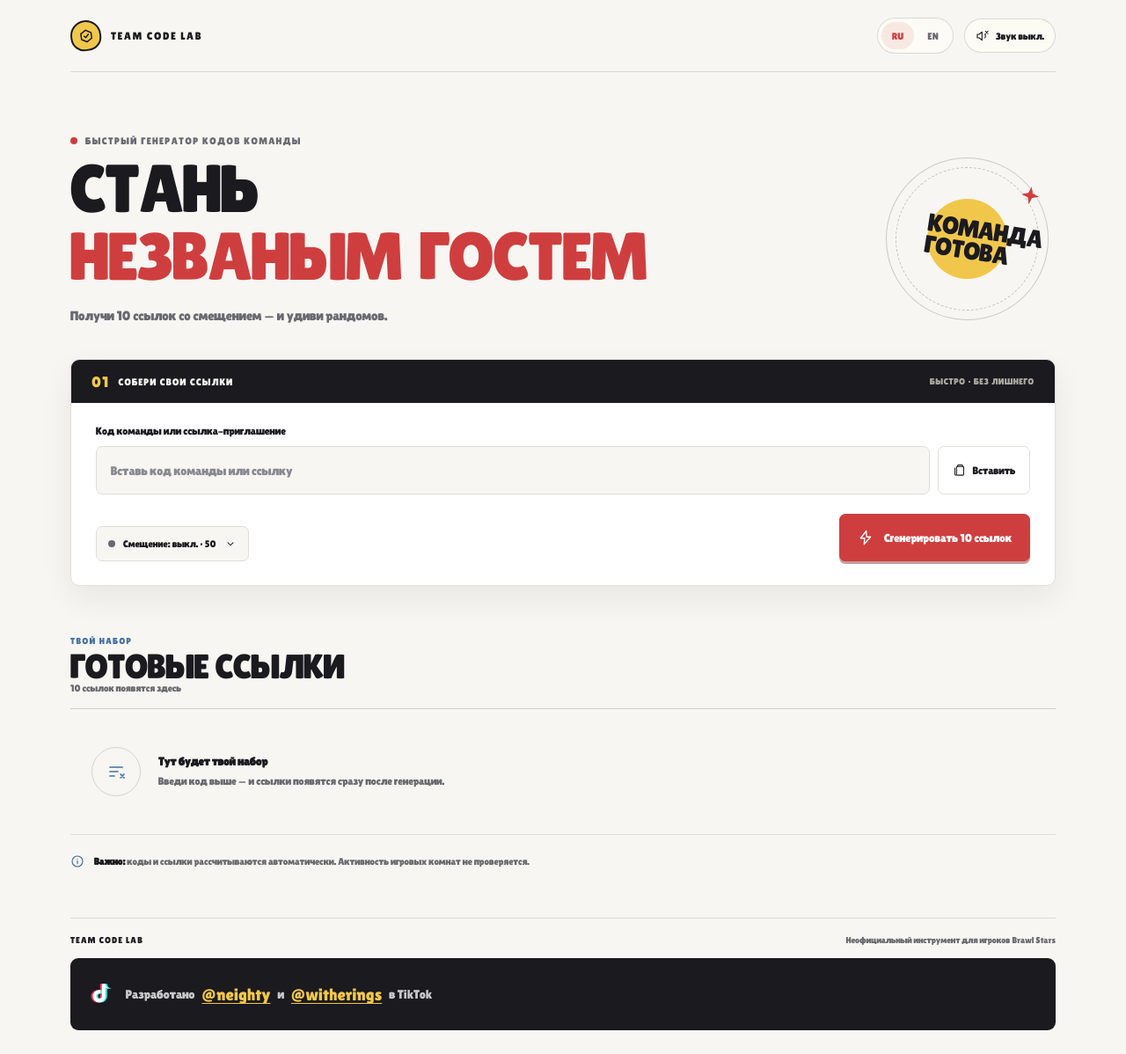
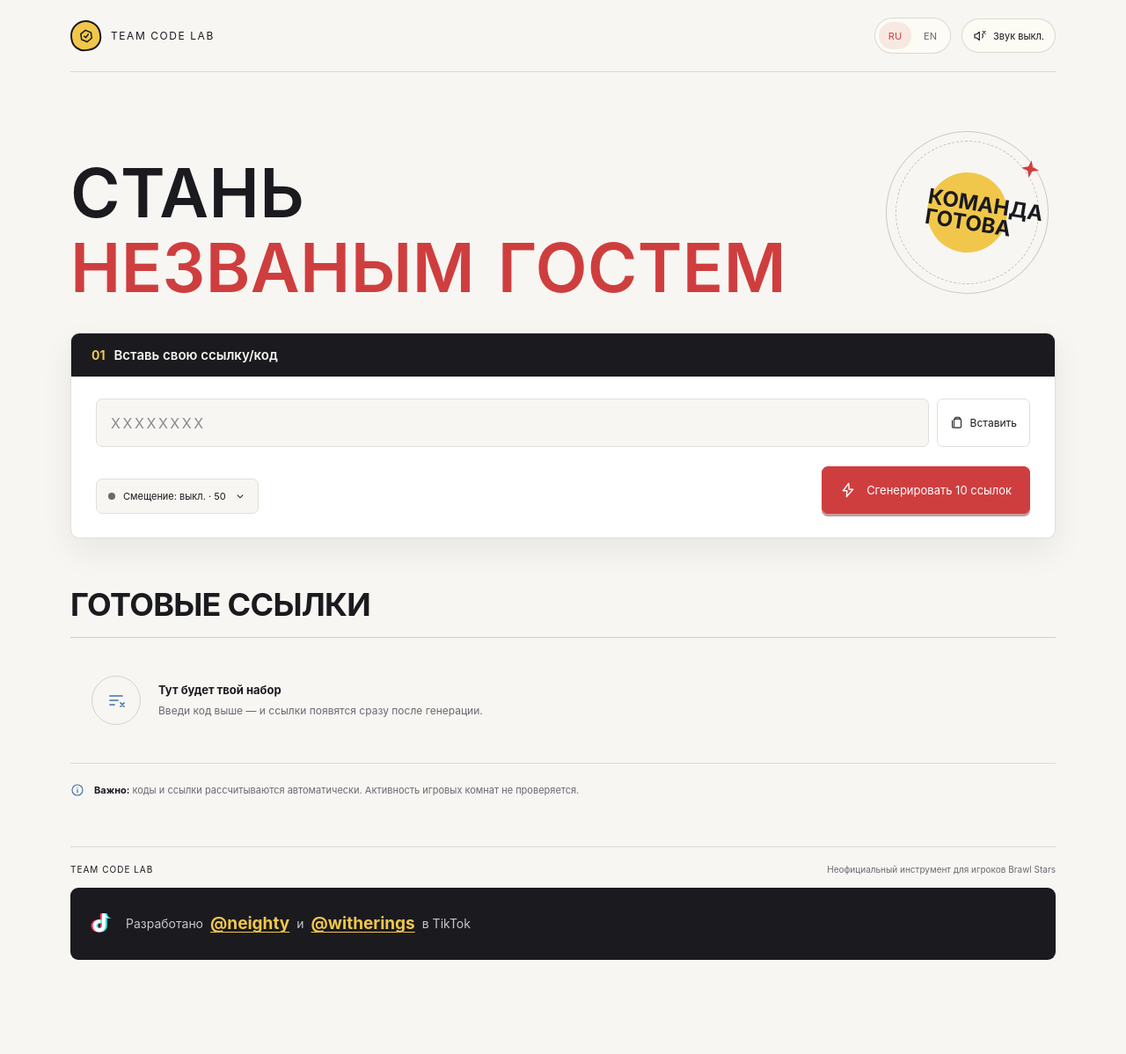
Before and after one commit to witherings/botrooms, a Flask app: page / in a window 1280 px wide. Shown: the whole page at 88% size. After the commit the page ends 1091 px from the top, so only its background shows below. Run offline with Flask 3, Linux system fonts and the light colour scheme.

Commit message:
Refactor frontend assets and clean up site styles
Replit-Commit-Author: Agent

```diff
--- a/site/static/app.js
+++ b/site/static/app.js
@@ -1,15 +1,12 @@
 (() => {
   const copy = {
     ru: {
-      eyebrow: "БЫСТРЫЙ ГЕНЕРАТОР КОДОВ КОМАНДЫ",
       titleA: "СТАНЬ",
       titleB: "НЕЗВАНЫМ ГОСТЕМ",
-      heroCopy: "Получи 10 ссылок со смещением — и удиви рандомов.",
       stamp: "КОМАНДА<br>ГОТОВА",
-      generatorTitle: "СОБЕРИ СВОИ ССЫЛКИ",
-      barNote: "БЫСТРО · БЕЗ ЛИШНЕГО",
-      inputLabel: "Код команды или ссылка-приглашение",
-      inputPlaceholder: "Вставь код команды или ссылку",
+      generatorTitle: "Вставь свою ссылку/код",
+      inputLabel: "Вставь свою ссылку или код",
+      inputPlaceholder: "XXXXXXXX",
       paste: "Вставить",
       pasteError: "Не удалось прочитать буфер обмена. Вставь код вручную.",
       offsetLabel: "Смещение",
@@ -20,9 +17,7 @@
       customOffset: "Другое",
       generate: "Сгенерировать 10 ссылок",
       generating: "Считаем коды",
-      resultsKicker: "ТВОЙ НАБОР",
       resultsTitle: "ГОТОВЫЕ ССЫЛКИ",
-      resultsMeta: "10 ссылок появятся здесь",
       loadingMeta: "Готовим 10 ссылок…",
       emptyTitle: "Тут будет твой набор",
       emptyCopy: "Введи код выше — и ссылки появятся сразу после генерации.",
@@ -51,15 +46,12 @@
       copyFailure: "Не удалось скопировать ссылку."
     },
     en: {
-      eyebrow: "QUICK TEAM CODE GENERATOR",
       titleA: "BE",
       titleB: "THE UNINVITED GUEST",
-      heroCopy: "Get 10 invite links with an offset — and surprise some randoms.",
       stamp: "SQUAD<br>READY",
-      generatorTitle: "BUILD YOUR INVITE SET",
-      barNote: "FAST · NO FUSS",
-      inputLabel: "Team code or invite link",
-      inputPlaceholder: "Paste a team code or invite link",
+      generatorTitle: "Paste your link/code",
+      inputLabel: "Paste your link or code",
+      inputPlaceholder: "XXXXXXXX",
       paste: "Paste",
       pasteError: "Clipboard access failed. Paste your code into the field.",
       offsetLabel: "Offset",
@@ -70,9 +62,7 @@
       customOffset: "Custom",
       generate: "Generate 10 invite links",
       generating: "Calculating codes",
-      resultsKicker: "YOUR SET",
       resultsTitle: "INVITE LINKS",
-      resultsMeta: "Your 10 links will show up here",
       loadingMeta: "Preparing 10 invite links…",
       emptyTitle: "Your set will land here",
       emptyCopy: "Enter a code above and your invite links will appear as soon as they are ready.",
@@ -237,7 +227,7 @@
     generatedResults = [];
     resultList.replaceChildren();
     resultPlaceholder.hidden = false;
-    resultsMeta.textContent = tr("resultsMeta");
+    resultsMeta.textContent = "";
   }
 
   function showLoadingResults() {
--- a/site/static/style.css
+++ b/site/static/style.css
@@ -1,18 +1,3 @@
-@font-face {
-  font-family: "Lilita One Russian";
-  src: url("./fonts/LilitaOne-Russian.ttf") format("truetype");
-  font-style: normal;
-  font-weight: 400;
-  font-display: swap;
-}
-@font-face {
-  font-family: "Lilita One English";
-  src: url("./fonts/LilitaOne-English.ttf") format("truetype");
-  font-style: normal;
-  font-weight: 400;
-  font-display: swap;
-}
-
 :root {
   color-scheme: light;
   --ink: 26 26 31;
@@ -23,13 +8,7 @@
   --orange: 207 62 63;
   --lime: 241 199 75;
   --teal: 66 112 166;
-  --display: "Lilita One Russian", sans-serif;
-  --body: "Lilita One Russian", sans-serif;
-}
-
-:root[lang="en"] {
-  --display: "Lilita One English", sans-serif;
-  --body: "Lilita One English", sans-serif;
+  --body: Inter, ui-sans-serif, system-ui, -apple-system, BlinkMacSystemFont, "Segoe UI", sans-serif;
 }
 
 * { box-sizing: border-box; }
@@ -100,8 +79,8 @@ button:focus-visible, input:focus-visible, a:focus-visible {
 .eyebrow-dot { width: 8px; height: 8px; border-radius: 50%; background: rgb(var(--orange)); }
 h1 {
   display: flex; flex-direction: column; align-items: flex-start; gap: .12em;
-  max-width: 850px; margin: 0; font-family: var(--display); font-size: clamp(62px, 8vw, 100px);
-  font-weight: 400; line-height: .88; letter-spacing: 0; word-spacing: .08em; text-transform: uppercase;
+  max-width: 850px; margin: 0; font-family: var(--body); font-size: clamp(62px, 8vw, 100px);
+  font-weight: 600; line-height: .98; letter-spacing: .005em; word-spacing: .08em; text-transform: uppercase;
 }
 h1 br { display: none; }
 h1 span { display: block; }
@@ -118,7 +97,7 @@ h1 .accent { color: rgb(var(--orange)); }
 .orbit-stamp::before, .orbit-stamp::after { position: absolute; content: ""; border-radius: 50%; }
 .orbit-stamp::before { inset: 10px; border: 1px dashed rgba(26, 26, 31, .24); }
 .orbit-stamp::after { width: 91px; height: 91px; background: rgb(var(--lime)); }
-.stamp-copy { z-index: 1; max-width: 93px; font-family: var(--display); font-size: 28px; font-weight: 400; line-height: .88; text-align: center; text-transform: uppercase; }
+.stamp-copy { z-index: 1; max-width: 93px; font-family: var(--body); font-size: 24px; font-weight: 700; line-height: .95; text-align: center; text-transform: uppercase; }
 .stamp-star { position: absolute; z-index: 2; top: 20px; right: 17px; width: 23px; height: 23px; color: rgb(var(--orange)); }
 
 .generator {
@@ -129,17 +108,21 @@ h1 .accent { color: rgb(var(--orange)); }
   display: flex; align-items: center; justify-content: space-between; min-height: 49px;
   padding: 0 23px; color: rgb(var(--paper)); background: rgb(var(--ink));
 }
-.generator-bar-title { display: inline-flex; align-items: center; gap: 10px; font-size: 11px; font-weight: 400; letter-spacing: .12em; text-transform: uppercase; }
-.bar-index { color: rgb(var(--lime)); font-family: var(--display); font-size: 17px; }
+.generator-bar-title { display: inline-flex; align-items: center; gap: 10px; font-size: 15px; font-weight: 600; letter-spacing: 0; text-transform: none; }
+.bar-index { color: rgb(var(--lime)); font-family: var(--body); font-size: 14px; font-weight: 700; }
 .bar-note { color: rgba(248, 245, 231, .65); font-size: 10px; letter-spacing: .08em; text-transform: uppercase; }
 .form-content { padding: 25px 28px 27px; }
 .input-label, .field-label { display: block; margin: 0 0 10px; font-size: 12px; font-weight: 400; }
 .input-wrap { position: relative; display: flex; gap: 9px; }
 .code-input {
   width: 100%; min-width: 0; height: 55px; padding: 0 16px; border: 1px solid rgb(var(--line));
-  border-radius: 7px; color: rgb(var(--ink)); background: rgb(var(--paper)); font-size: 14px; font-weight: 400;
+  border-radius: 7px; color: rgb(var(--ink)); background: rgb(var(--paper)); font-size: 16px; font-weight: 400; letter-spacing: .08em;
 }
-.code-input::placeholder { color: #898991; font-weight: 400; }
+.code-input::placeholder { color: #92929a; font-weight: 400; letter-spacing: .16em; opacity: 1; }
+.sr-only {
+  position: absolute; width: 1px; height: 1px; padding: 0; margin: -1px;
+  overflow: hidden; clip: rect(0, 0, 0, 0); white-space: nowrap; border: 0;
+}
 .code-input:focus { border-color: rgb(var(--orange)); background: rgb(var(--card)); outline: none; }
 .paste-button {
   flex: 0 0 auto; display: inline-flex; align-items: center; justify-content: center; gap: 8px;
@@ -218,7 +201,7 @@ h1 .accent { color: rgb(var(--orange)); }
 .results-section { padding: 57px 0 0; }
 .results-head { display: flex; align-items: end; justify-content: space-between; gap: 20px; padding-bottom: 17px; border-bottom: 1px solid rgba(19, 38, 42, .25); }
 .results-kicker { margin: 0 0 5px; color: rgb(var(--teal)); font-size: 10px; font-weight: 400; letter-spacing: .16em; text-transform: uppercase; }
-.results-title { margin: 0; font-family: var(--display); font-size: 39px; line-height: .95; font-weight: 400; text-transform: uppercase; }
+.results-title { margin: 0; font-family: var(--body); font-size: 36px; line-height: 1.05; font-weight: 700; text-transform: uppercase; letter-spacing: -.02em; }
 .results-meta { color: rgb(var(--muted)); font-size: 11px; }
 .result-list { display: grid; grid-template-columns: 1fr 1fr; column-gap: 28px; }
 .skeleton-row {
@@ -238,9 +221,9 @@ h1 .accent { color: rgb(var(--orange)); }
   display: grid; grid-template-columns: 29px minmax(0, 1fr) auto; align-items: center; gap: 13px;
   min-height: 72px; border-bottom: 1px solid rgba(19, 38, 42, .13); animation: appear .2s ease both;
 }
-.result-number { color: #899589; font-family: var(--display); font-size: 17px; font-weight: 400; }
+.result-number { color: #899589; font-family: var(--body); font-size: 14px; font-weight: 600; }
 .result-codes { min-width: 0; }
-.team-code { display: block; font-family: var(--display); font-size: 22px; font-weight: 400; letter-spacing: .045em; line-height: 1; }
+.team-code { display: block; font-family: var(--body); font-size: 20px; font-weight: 600; letter-spacing: .045em; line-height: 1.15; }
 .hash-code { display: block; margin-top: 4px; color: rgb(var(--muted)); font-family: var(--body); font-size: 10px; letter-spacing: .06em; }
 .result-actions { display: flex; align-items: center; gap: 6px; }
 .icon-action, .open-action {
@@ -400,7 +383,7 @@ h1 .accent { color: rgb(var(--orange)); }
 .footer-credit a {
   color: rgb(var(--lime));
   font-size: 19px;
-  font-weight: 400;
+  font-weight: 700;
   text-decoration-thickness: 1px;
   text-underline-offset: 3px;
 }
@@ -414,6 +397,7 @@ h1 .accent { color: rgb(var(--orange)); }
   .footer-credit .tiktok-mark { width: 26px; height: 26px; margin-right: 2px; }
   .footer-credit a { font-size: 16px; }
   .results-meta { max-width: none; text-align: left; }
+  .results-title { font-size: 30px; }
 }
 @media (min-width: 981px) {
   h1 { font-size: clamp(58px, 6vw, 78px); }
--- a/site/templates/index.html
+++ b/site/templates/index.html
@@ -34,9 +34,7 @@
     <main>
       <section class="hero" aria-labelledby="page-title">
         <div>
-          <p class="eyebrow"><span class="eyebrow-dot" aria-hidden="true"></span><span data-i18n="eyebrow">БЫСТРЫЙ ГЕНЕРАТОР КОДОВ КОМАНДЫ</span></p>
           <h1 id="page-title"><span data-i18n="titleA">СТАНЬ</span><br><span class="accent" data-i18n="titleB">НЕЗВАНЫМ ГОСТЕМ</span></h1>
-          <p class="hero-copy" data-i18n="heroCopy">Получи 10 ссылок со смещением — и удиви рандомов.</p>
         </div>
         <div class="orbit-stamp" aria-hidden="true">
           <svg class="stamp-star" viewBox="0 0 24 24" fill="currentColor"><path d="m12 1.5 2.6 7.9 7.9 2.6-7.9 2.6-2.6 7.9-2.6-7.9-7.9-2.6 7.9-2.6L12 1.5Z"/></svg>
@@ -46,14 +44,13 @@
 
       <section class="generator" aria-labelledby="generator-title">
         <div class="generator-bar">
-          <div class="generator-bar-title"><span class="bar-index">01</span><span id="generator-title" data-i18n="generatorTitle">СОБЕРИ СВОИ ССЫЛКИ</span></div>
-          <span class="bar-note" data-i18n="barNote">БЫСТРО · БЕЗ ЛИШНЕГО</span>
+          <div class="generator-bar-title"><span class="bar-index">01</span><span id="generator-title" data-i18n="generatorTitle">Вставь свою ссылку/код</span></div>
         </div>
         <form id="generator-form" novalidate>
           <div class="form-content">
-            <label class="input-label" for="team-input" data-i18n="inputLabel">Код команды или ссылка-приглашение</label>
+            <label class="input-label sr-only" for="team-input" data-i18n="inputLabel">Вставь свою ссылку или код</label>
             <div class="input-wrap">
-              <input class="code-input" id="team-input" name="teamCodeOrLink" type="text" maxlength="512" autocomplete="off" spellcheck="false" placeholder="Вставь код команды или ссылку">
+              <input class="code-input" id="team-input" name="teamCodeOrLink" type="text" maxlength="512" autocomplete="off" spellcheck="false" placeholder="XXXXXXXX">
               <button class="paste-button" id="paste-button" type="button">
                 <svg viewBox="0 0 24 24" fill="none" aria-hidden="true"><rect x="7" y="5" width="13" height="16" rx="2" stroke="currentColor" stroke-width="1.7"/><path d="M9 5V4a2 2 0 0 1 2-2h5a2 2 0 0 1 2 2v1M4 8v11a2 2 0 0 0 2 2" stroke="currentColor" stroke-width="1.7" stroke-linecap="round"/></svg>
                 <span data-i18n="paste">Вставить</span>
@@ -96,9 +93,8 @@
       <section class="results-section" aria-labelledby="results-title">
         <div class="results-head">
           <div>
-            <p class="results-kicker" data-i18n="resultsKicker">ТВОЙ НАБОР</p>
             <h2 class="results-title" id="results-title" data-i18n="resultsTitle">ГОТОВЫЕ ССЫЛКИ</h2>
-            <div class="results-meta" id="results-meta" data-i18n="resultsMeta">10 ссылок появятся здесь</div>
+            <div class="results-meta" id="results-meta" aria-live="polite"></div>
           </div>
         </div>
         <div class="results-area" id="results-area">
```
Also changed, not shown: attached_assets/{53BBCB2E-85D2-4953-A284-57CEF9852373}_1791371362335.png (added).
